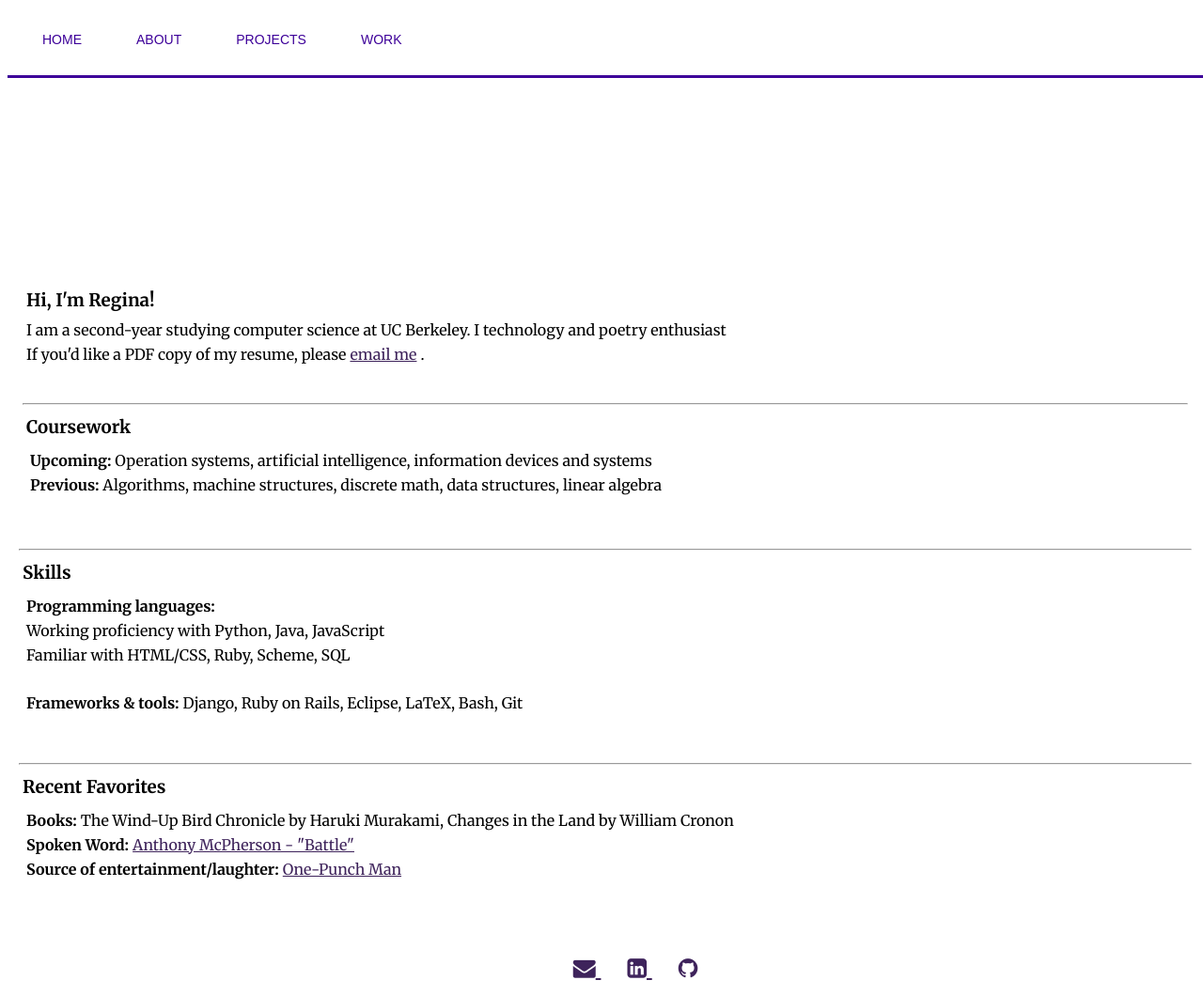
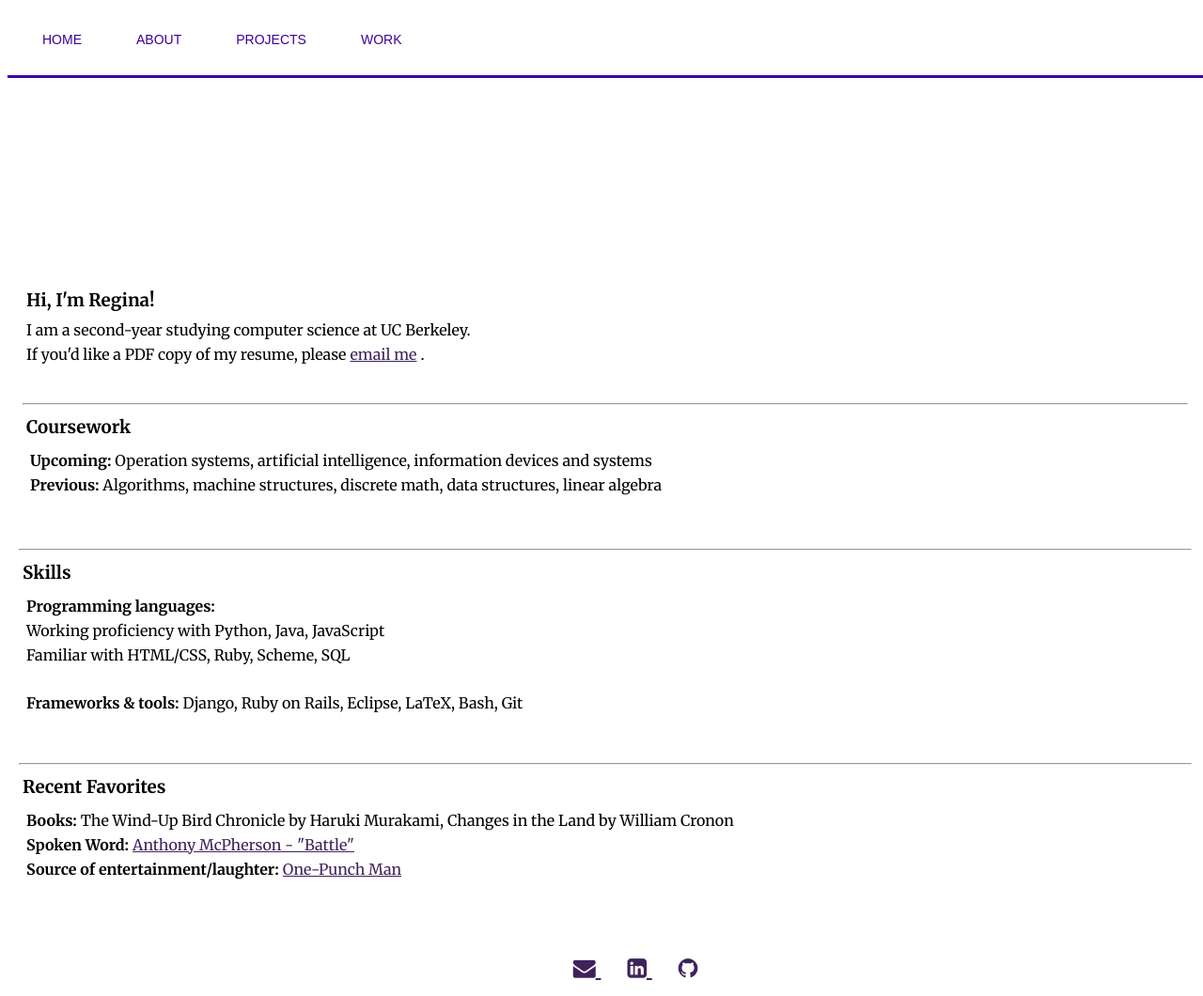
Before and after one commit to reginax/reginax.github.io, a Jekyll site: the page built from about/index.html, in a window 1280 px wide. Shown: the whole page at 94% size. Built offline with Jekyll 4.4.1, drawn with Linux system fonts in a browser that asks for light colours.

Commit message:
updating index.html

```diff
--- a/about/index.html
+++ b/about/index.html
@@ -7,7 +7,7 @@ layout: default
     <div class="row">
         <div class="col-lg-8 col-lg-offset-2">
         <h3>Hi, I'm Regina!</h3>
-        <p>I am a second-year studying computer science at UC Berkeley. I technology and poetry enthusiast
+        <p>I am a second-year studying computer science at UC Berkeley.
         <br>
         If you'd like a PDF copy of my resume, please<a target="_blank" href="mailto:regina.xu1@gmail.com">email me</a>. </p>
         <hr></hr>
```
